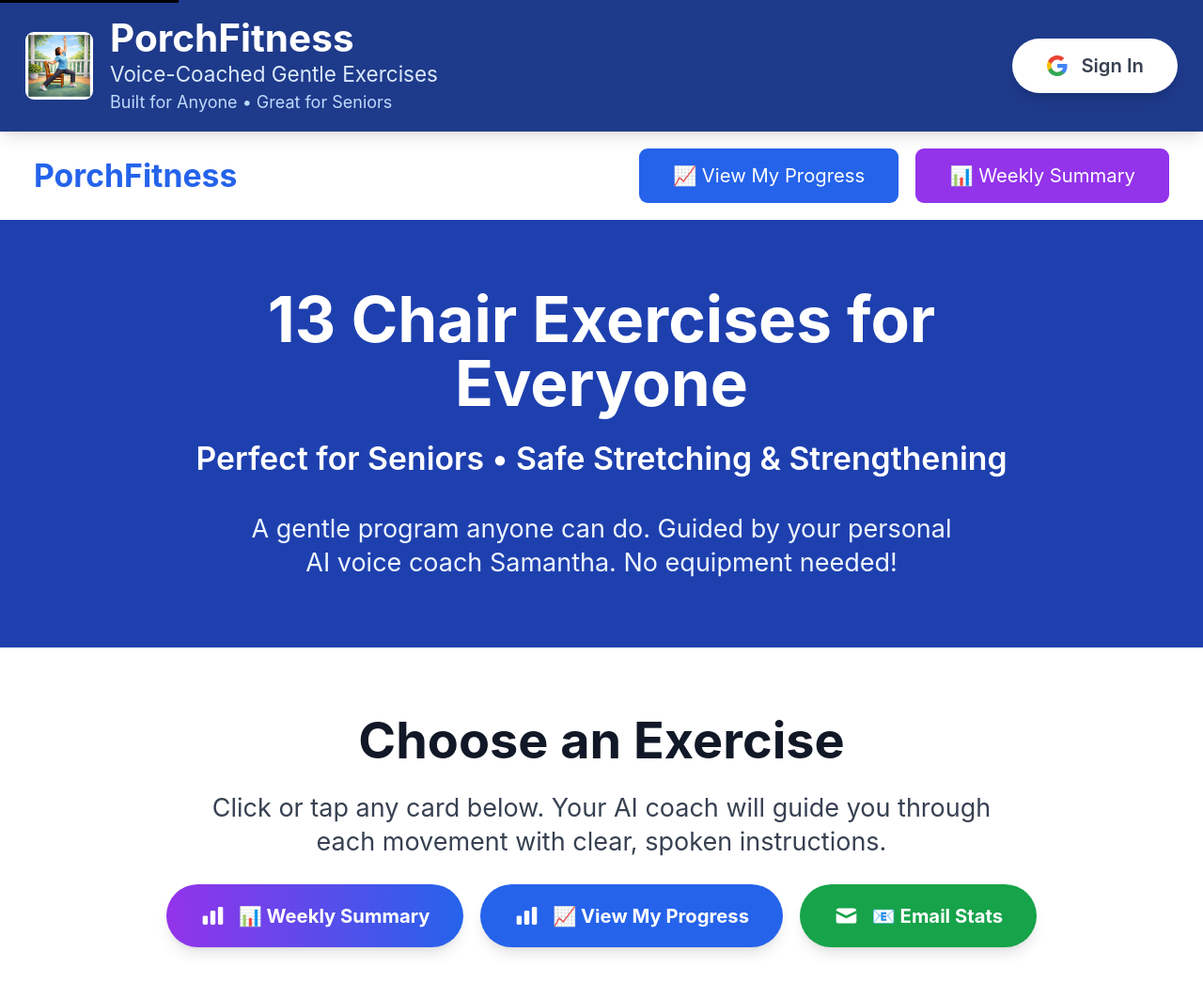
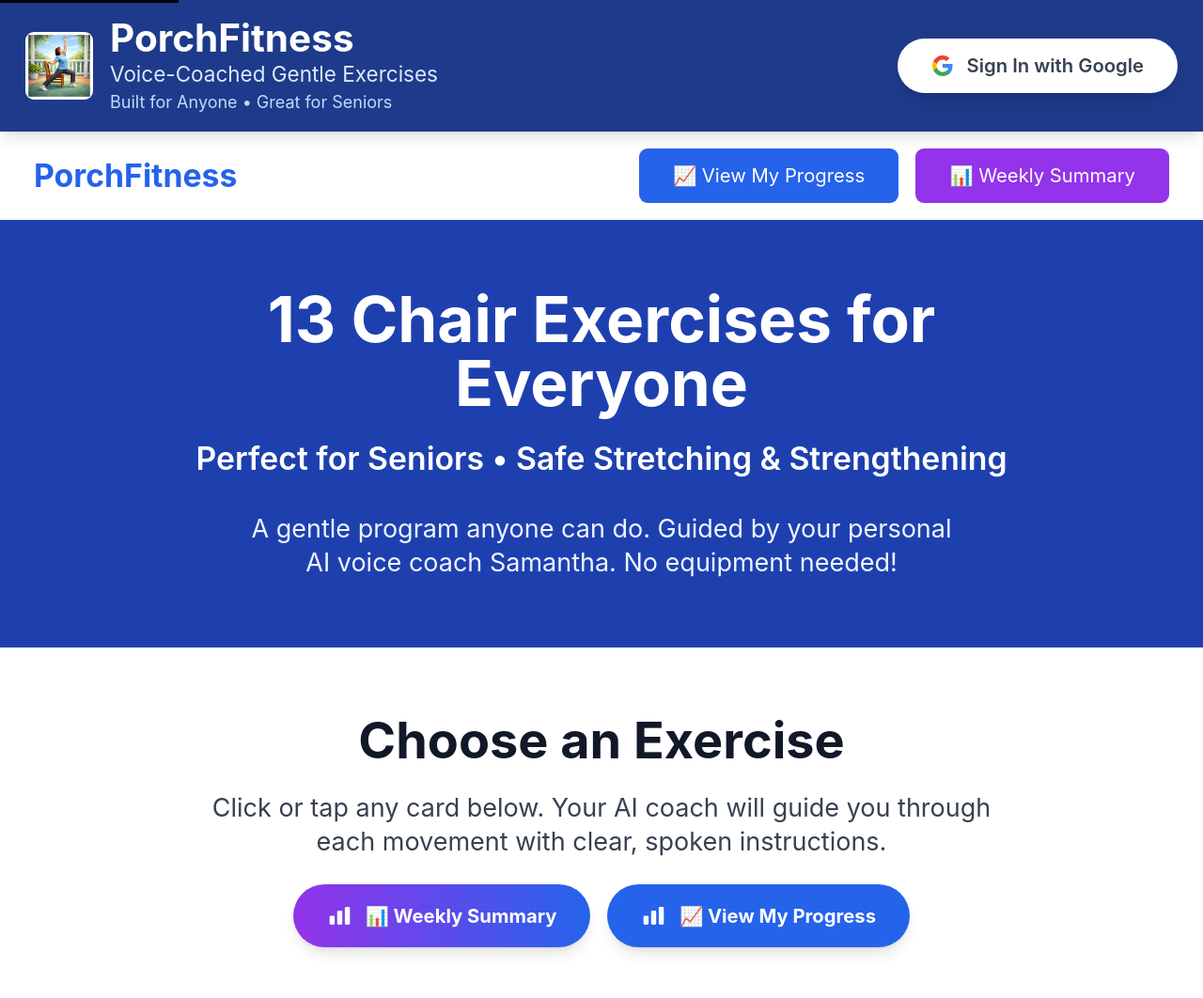
Before and after one commit to Anety5/porchfitness, a plain HTML site: page index.html in a window 1280 px wide. Shown: the top 1062 px of the page at 94% size. Drawn offline with nearby package versions, Linux system fonts and the light colour scheme; a script that the page names is missing.

Commit message:
Update Sign In button text and remove email stats button

```diff
--- a/index.html
+++ b/index.html
@@ -120,7 +120,7 @@
           <path fill="#FBBC05" d="M5.84 14.09c-.22-.66-.35-1.36-.35-2.09s.13-1.43.35-2.09V7.07H2.18C1.43 8.55 1 10.22 1 12s.43 3.45 1.18 4.93l2.85-2.22.81-.62z"/>
           <path fill="#EA4335" d="M12 5.38c1.62 0 3.06.56 4.21 1.64l3.15-3.15C17.45 2.09 14.97 1 12 1 7.7 1 3.99 3.47 2.18 7.07l3.66 2.84c.87-2.6 3.3-4.53 6.16-4.53z"/>
         </svg>
-        Sign In
+        Sign In with Google
       </button>
     </div>
   </header>
@@ -169,7 +169,7 @@
         Click or tap any card below. Your AI coach will guide you through each movement with clear, spoken instructions.
       </p>
 
-      <!-- Email Stats Button -->
+      <!-- Progress Tracking Buttons -->
       <div class="flex flex-col sm:flex-row gap-4 justify-center items-center">
         <a href="weekly-summary.html" class="bg-gradient-to-r from-purple-600 to-blue-600 hover:from-purple-700 hover:to-blue-700 text-white px-8 py-4 rounded-full font-bold text-lg shadow-lg transition inline-flex items-center gap-3">
           <svg xmlns="http://www.w3.org/2000/svg" class="h-6 w-6" viewBox="0 0 20 20" fill="currentColor">
@@ -183,13 +183,6 @@
           </svg>
           📈 View My Progress
         </a>
-        <button id="emailStatsBtn" onclick="sendWeeklyEmail()" class="bg-green-600 hover:bg-green-700 text-white px-8 py-4 rounded-full font-bold text-lg shadow-lg transition inline-flex items-center gap-3">
-          <svg xmlns="http://www.w3.org/2000/svg" class="h-6 w-6" viewBox="0 0 20 20" fill="currentColor">
-            <path d="M2.003 5.884L10 9.882l7.997-3.998A2 2 0 0016 4H4a2 2 0 00-1.997 1.884z" />
-            <path d="M18 8.118l-8 4-8-4V14a2 2 0 002 2h12a2 2 0 002-2V8.118z" />
-          </svg>
-          📧 Email Stats
-        </button>
       </div>
     </section>
 
```
